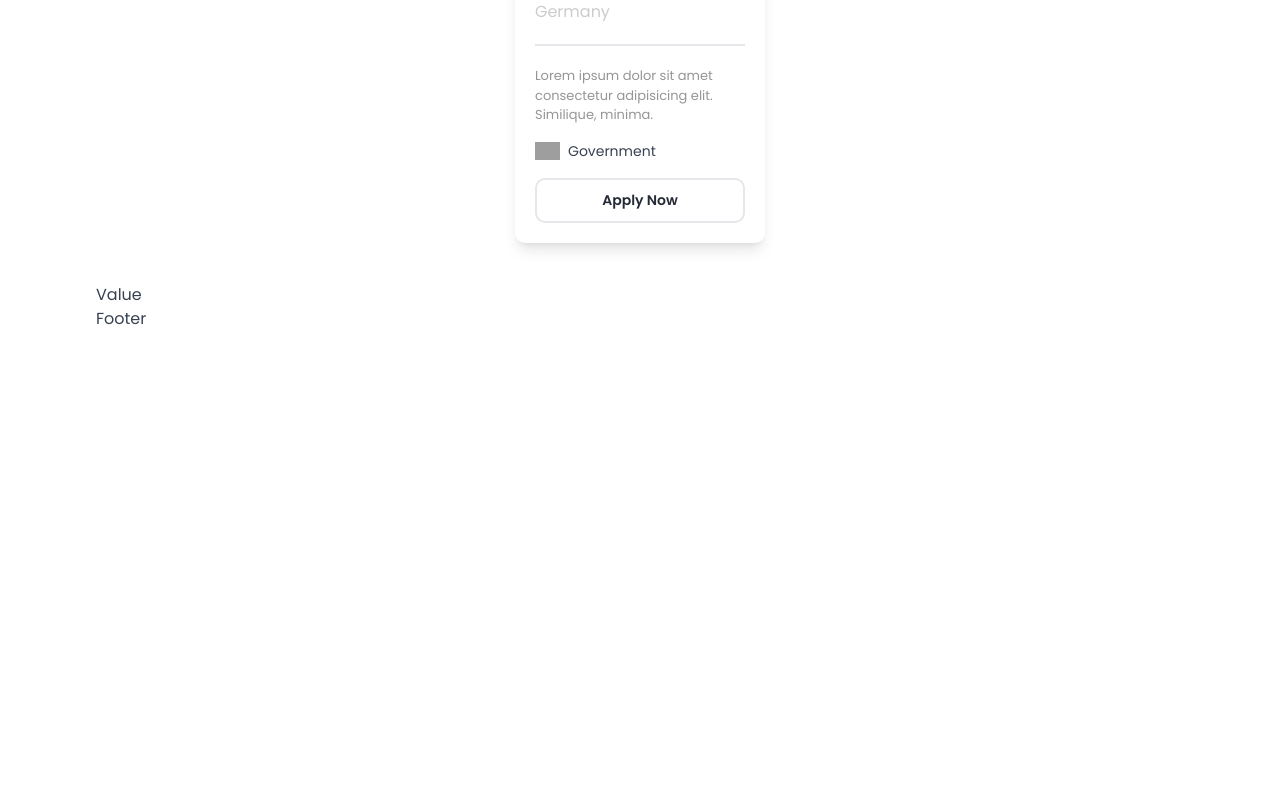
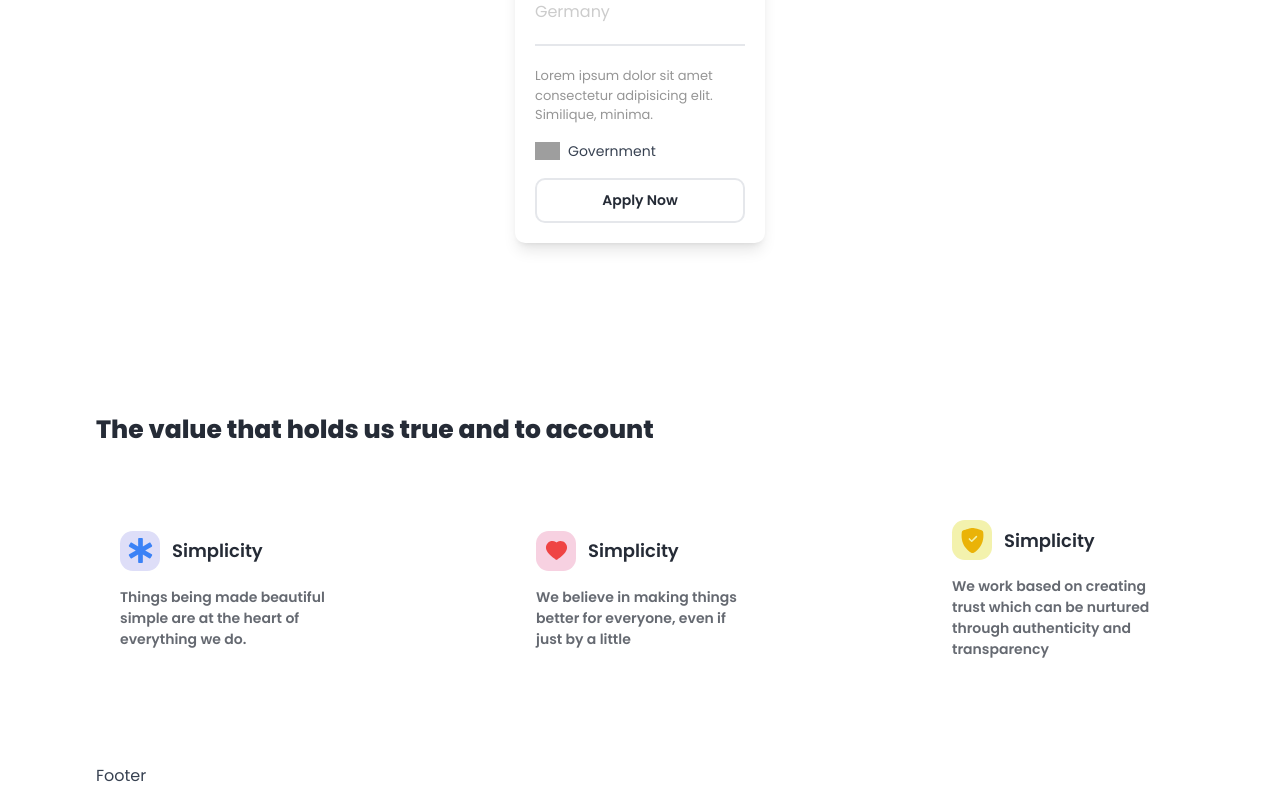
Before and after one commit to aygunbyr/job-search, a Next.js app: page / in a window 1280 px wide. Shown: the part 817-1605 px from the top of the page. Before the commit the page ends 1148 px from the top, so only its background shows below. Built offline with nearby package versions, Linux system fonts and the light colour scheme; grey boxes are pictures that could not be loaded.

Commit message:
Add value section

```diff
--- a/components/Value.tsx
+++ b/components/Value.tsx
@@ -1,7 +1,62 @@
-import React from 'react'
+import Image from 'next/image'
+import { AiFillHeart } from 'react-icons/ai'
+import { BsShieldFillCheck } from 'react-icons/bs'
+import { FaStarOfLife } from 'react-icons/fa'
 
 const Value = () => {
-  return <div>Value</div>
+  return (
+    <div className='mb-[4rem] mt-[6rem]'>
+      <h1 className='text-textColor text-[25px] py-[2rem] pb-[3rem] font-bold w-[600px] block'>
+        The value that holds us true and to account
+      </h1>
+      <div className='grid gap-[10rem] grid-cols-3 items-center'>
+        <div className='singleGrid rounded-[10px] hover:bg-[#eeedf7] p-[1.5rem]'>
+          <div className='flex items-center gap-3'>
+            <div className='imgDiv p-[4px] rounded-[.8rem] bg-[#dedef8] h-[40px] w-[40px] flex items-center justify-center'>
+              <FaStarOfLife size='25' className=' text-blue-500' />
+            </div>
+            <span className='font-semibold text-textColor text-[18px]'>
+              Simplicity
+            </span>
+          </div>
+          <p className='text-[14px] text-textColor opacity-[.7] py-[1rem] font-semibold'>
+            Things being made beautiful simple are at the heart of everything we
+            do.
+          </p>
+        </div>
+
+        <div className='singleGrid rounded-[10px] hover:bg-[#f7edf5] p-[1.5rem]'>
+          <div className='flex items-center gap-3'>
+            <div className='imgDiv p-[4px] rounded-[.8rem] bg-[#f7d1e1] h-[40px] w-[40px] flex items-center justify-center'>
+              <AiFillHeart size='25' className=' text-red-500' />
+            </div>
+            <span className='font-semibold text-textColor text-[18px]'>
+              Simplicity
+            </span>
+          </div>
+          <p className='text-[14px] text-textColor opacity-[.7] py-[1rem] font-semibold'>
+            We believe in making things better for everyone, even if just by a
+            little
+          </p>
+        </div>
+
+        <div className='singleGrid rounded-[10px] hover:bg-[#fcfae3] p-[1.5rem]'>
+          <div className='flex items-center gap-3'>
+            <div className='imgDiv p-[4px] rounded-[.8rem] bg-[#f3f2ad] h-[40px] w-[40px] flex items-center justify-center'>
+              <BsShieldFillCheck size='25' className=' text-yellow-500' />
+            </div>
+            <span className='font-semibold text-textColor text-[18px]'>
+              Simplicity
+            </span>
+          </div>
+          <p className='text-[14px] text-textColor opacity-[.7] py-[1rem] font-semibold'>
+            We work based on creating trust which can be nurtured through
+            authenticity and transparency
+          </p>
+        </div>
+      </div>
+    </div>
+  )
 }
 
 export default Value
--- a/pages/index.tsx
+++ b/pages/index.tsx
@@ -17,7 +17,7 @@ export default function Home() {
         <meta name='viewport' content='width=device-width, initial-scale=1' />
         <link rel='icon' href='/favicon.ico' />
       </Head>
-      <main className='bg-gradient-to-r from-gray-200 to-blue-200 h-screen text-gray-700'>
+      <main className='bg-gradient-to-r bg-white h-screen text-gray-700'>
         <div className='w-[85%] m-auto bg-white'>
           <Navbar />
           <Search />
```
